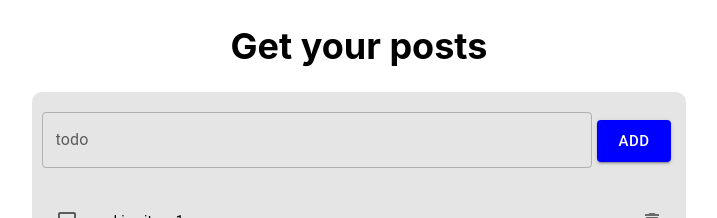
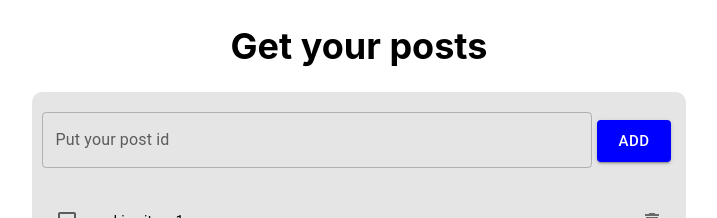
Before and after one commit to rohbdn07/demo-app, a React (Create React App) app: page / in a window 1280 px wide. Shown: the top 218 px of the page, without its empty margins (281-998 px from the left). Built offline with nearby package versions, Linux system fonts and the light colour scheme.

Commit message:
change todo input to post input id

```diff
--- a/src/components/inputs/TextInput.tsx
+++ b/src/components/inputs/TextInput.tsx
@@ -26,8 +26,9 @@ const TextInput: React.FC = () => {
     <FormContainer>
       <TextField
         id='outlined-required'
-        label='todo'
-        name='todo'
+        label='Put your post id'
+        name='Id'
+        type='number'
         fullWidth
         variant='outlined'
         value={todo}
```
